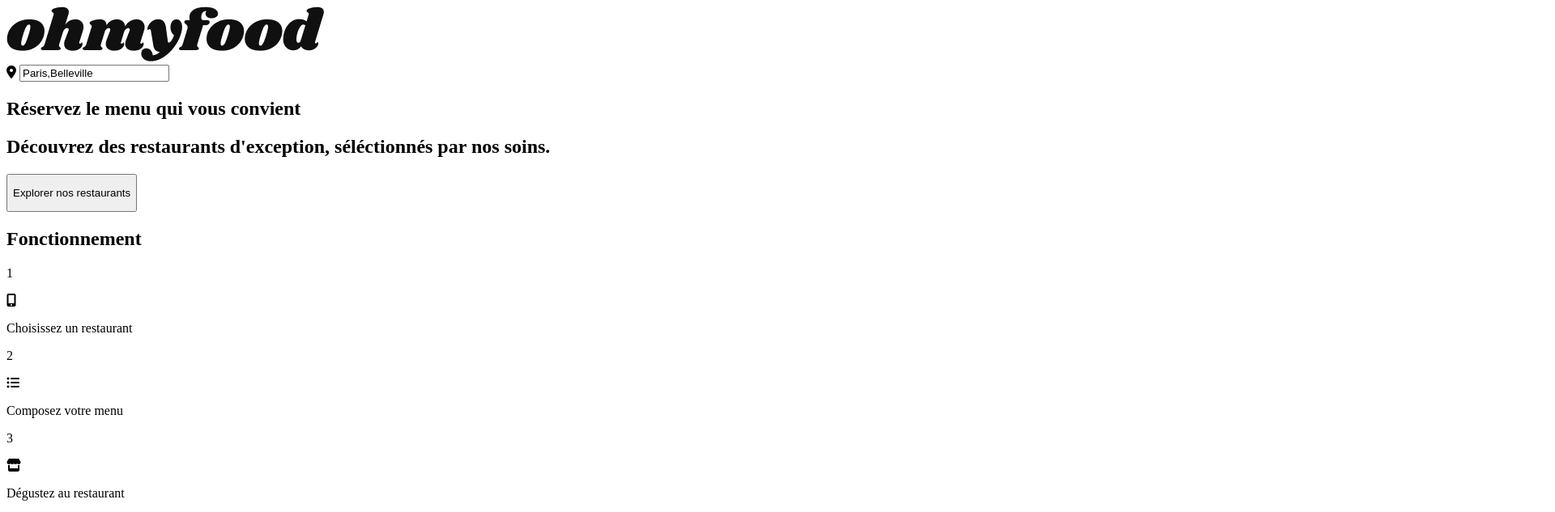
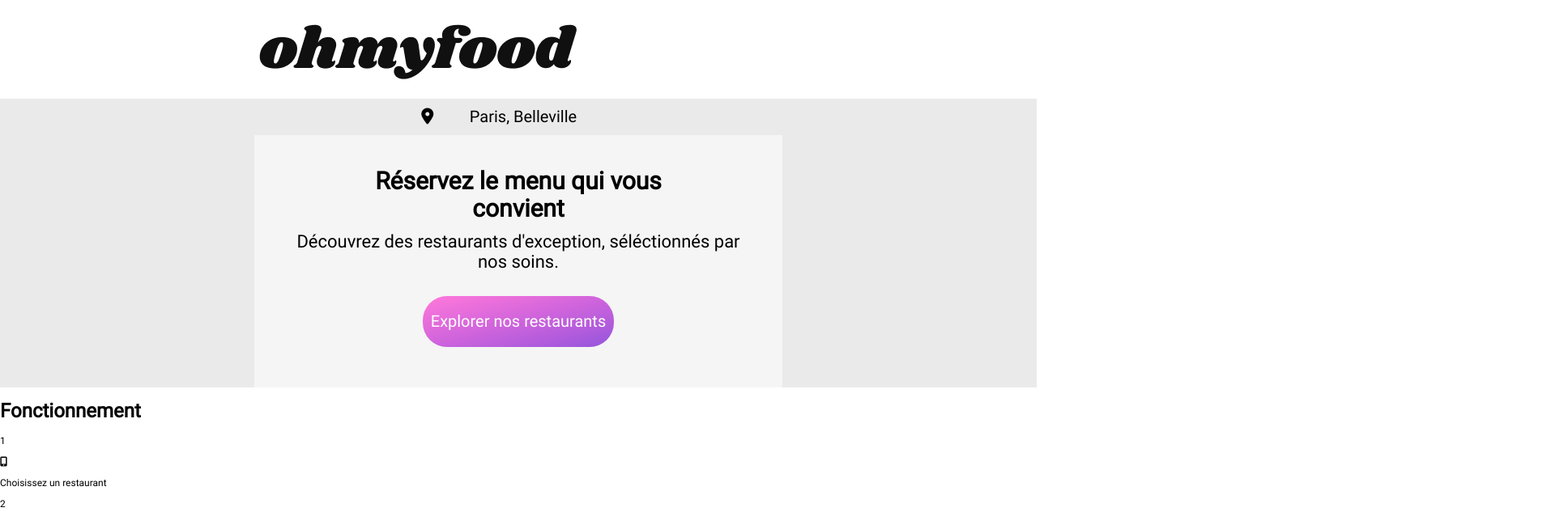
Before and after one commit to vanessavalettetanguino/Project3-Openclassrooms, a plain HTML site: page welcomepage.html in a window 1280 px wide. Shown: the top 633 px of the page at 81% size, 1920 px wide, since content can reach past the window. Drawn offline with Linux system fonts and the light colour scheme; files whose address does not match are found by name.

Commit message:
change of HTML with BEM

```diff
--- a/welcomepage.html
+++ b/welcomepage.html
@@ -4,7 +4,9 @@
 <head>
     <meta charset="utf-8" />
     <meta name="viewport" content="width=device-width" />
-    <link rel="stylesheet" href="CSS/mobile.css" media="screen and (max-width:767px)" />
+    <link rel="stylesheet" href="CSS/normalize.css"/>
+    <link rel="stylesheet" href="CSS/mobile.css"/>
+    <link rel="stylesheet" href="CSS/desktop.css" media="screen and (min-width:767px)"/>
     <link rel="stylesheet"
         href="https://cdn.jsdelivr.net/npm/@fortawesome/fontawesome-free@6.1.1/css/fontawesome.min.css"
         integrity="sha384-zIaWifL2YFF1qaDiAo0JFgsmasocJ/rqu7LKYH8CoBEXqGbb9eO+Xi3s6fQhgFWM" crossorigin="anonymous">
@@ -16,16 +18,16 @@
     <header>
         <img src="images/logo/ohmyfood.png" alt="logo_Ohmyfood" id="logo" />
     </header>
-    <section class="rest-search">
+    <section class="rest-search rest-search--darkgrey">
         <form class="rest-search__form">
             <i class="fa-solid fa-location-dot"></i>
-            <input type="search" name="search_text" id="search-form" value="Paris,Belleville" />
+            <input type="search" name="search_text" class="search-form rest-search--darkgrey" value="Paris, Belleville" />
         </form>
-        <div class="rest-search__detail">
-            <h1>Réservez le menu qui vous convient</h1>
-            <h2>Découvrez des restaurants d'exception, séléctionnés par nos soins.</h2>
-            <button class="rest-search__btn">
-                <p>Explorer nos restaurants</p>
+        <div class="rest-search__detail rest-search--light-grey">
+            <h1 class="rest-search__heading">Réservez le menu qui vous convient</h1>
+            <h2 class="rest-search__heading-desc">Découvrez des restaurants d'exception, séléctionnés par nos soins.</h2>
+    <button class="btn btn-search btn--gradient">
+                <p class="btn-search__text">Explorer nos restaurants</p>
             </button>
         </div>
     </section>
```
